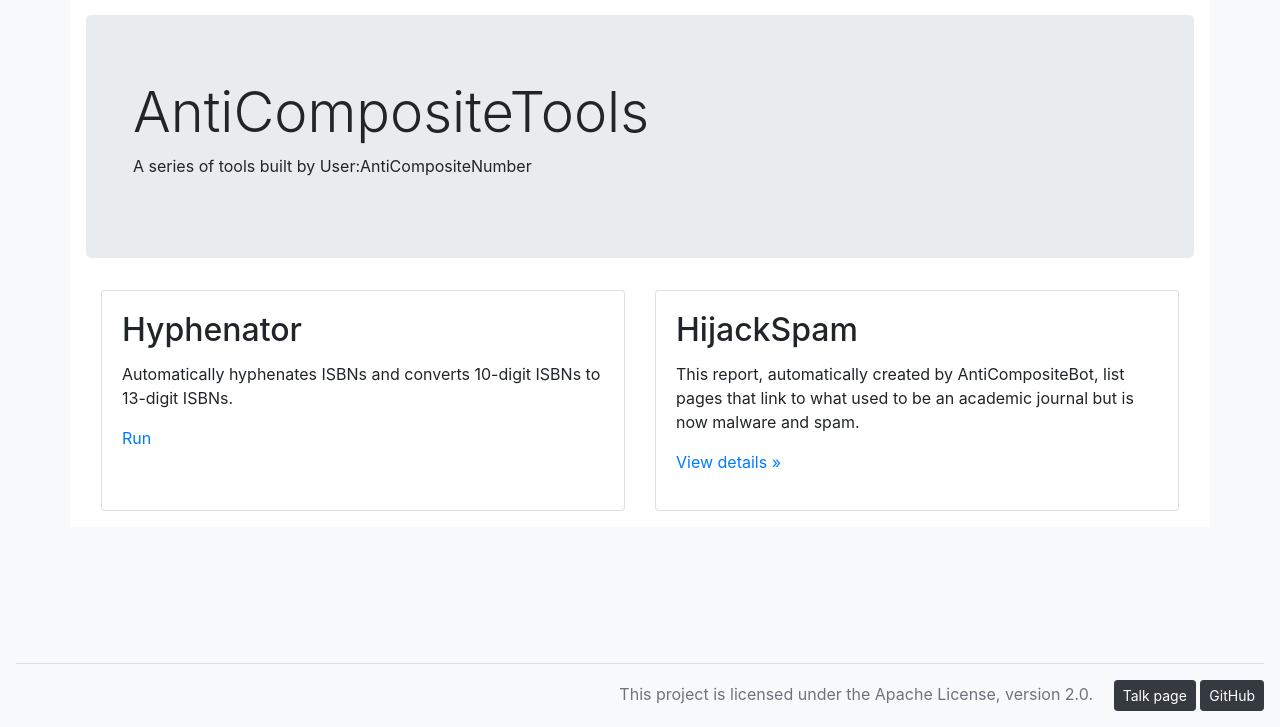
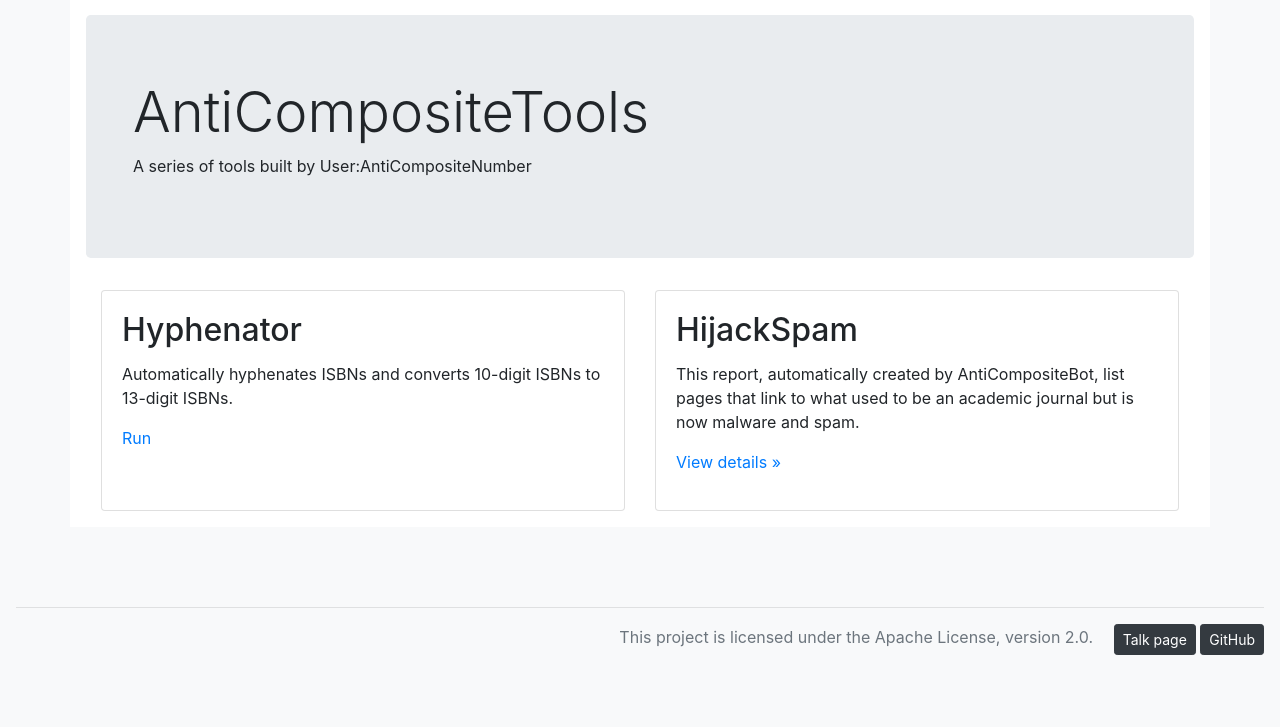
Before and after one commit to AntiCompositeNumber/anticompositetools, a Flask app: page / in a window 1280 px wide. Shown: the part 73-800 px from the top of the page. Run offline with Flask 2, Linux system fonts and the light colour scheme; some libraries are stand-ins or nearby versions.

Commit message:
More styles fixes, requirements.txt

```diff
--- a/src/templates/layout.html
+++ b/src/templates/layout.html
@@ -6,7 +6,7 @@
     <meta name="viewport" content="width=device-width, initial-scale=1, shrink-to-fit=no">
 
     <!-- Bootstrap CSS -->
-    <link rel="stylesheet" href="https://tools-static.wmflabs.org/cdnjs/ajax/libs/twitter-bootstrap/4.3.1/css/bootstrap.min.css" integrity="sha384-ggOyR0iXCbMQv3Xipma34MD+dH/1fQ784/j6cY/iJTQUOhcWr7x9JvoRxT2MZw1T" crossorigin="anonymous">
+    <link rel="stylesheet" href="https://tools-static.wmflabs.org/cdnjs/ajax/libs/twitter-bootstrap/4.3.1/css/bootstrap.min.css"  crossorigin="anonymous">
     <link rel="stylesheet" href="https://tools-static.wmflabs.org/cdnjs/ajax/libs/font-awesome/5.11.2/css/fontawesome.css">
     <link rel="stylesheet" href="https://tools-static.wmflabs.org/cdnjs/ajax/libs/font-awesome/5.11.2/css/brands.css">
     {% block head %}
@@ -36,13 +36,13 @@
     </nav>
 
     <br>
-    <main role="main" class="container p-3 mt-5 mx-auto bg-white">
+    <main role="main" class="container p-3 mt-5 mx-auto bg-white" style="height:100%">
     {% block content %}
     {% endblock %}
     </main>
     <footer >
     {% block footer %}
-      <div class="mh-auto p-3 text-right position-fixed" style="bottom:0; width:100%">
+      <div class="mh-auto p-3 mt-5 text-right position-relative " style="bottom:0; width:100%">
         <hr>
         <span class="text-muted pr-3">
           This project is licensed under the <a class="text-reset" href="https://www.apache.org/licenses/LICENSE-2.0">Apache License, version 2.0</a>.
@@ -56,8 +56,8 @@
     </footer>
     <!-- Optional JavaScript -->
     <!-- jQuery first, then Popper.js, then Bootstrap JS -->
-    <script src="https://tools-static.wmflabs.org/cdnjs/ajax/libs/jquery/3.3.1/jquery.slim.min.js" integrity="sha384-q8i/X+965DzO0rT7abK41JStQIAqVgRVzpbzo5smXKp4YfRvH+8abtTE1Pi6jizo" crossorigin="anonymous"></script>
-    <script src="https://tools-static.wmflabs.org/cdnjs/ajax/libs/popper.js/1.14.7/esm/popper.min.js" integrity="sha384-UO2eT0CpHqdSJQ6hJty5KVphtPhzWj9WO1clHTMGa3JDZwrnQq4sF86dIHNDz0W1" crossorigin="anonymous"></script>
-    <script src="https://tools-static.wmflabs.org/cdnjs/ajax/libs/twitter-bootstrap/4.3.1/js/bootstrap.min.js" integrity="sha384-JjSmVgyd0p3pXB1rRibZUAYoIIy6OrQ6VrjIEaFf/nJGzIxFDsf4x0xIM+B07jRM" crossorigin="anonymous"></script>
+    <script src="https://tools-static.wmflabs.org/cdnjs/ajax/libs/jquery/3.3.1/jquery.slim.min.js" crossorigin="anonymous"></script>
+    <script src="https://tools-static.wmflabs.org/cdnjs/ajax/libs/popper.js/1.14.7/esm/popper.min.js" crossorigin="anonymous"></script>
+    <script src="https://tools-static.wmflabs.org/cdnjs/ajax/libs/twitter-bootstrap/4.3.1/js/bootstrap.min.js" crossorigin="anonymous"></script>
   </body>
 </html>
```
Also changed, not shown: src/requirements.txt (+15 -4 lines).
